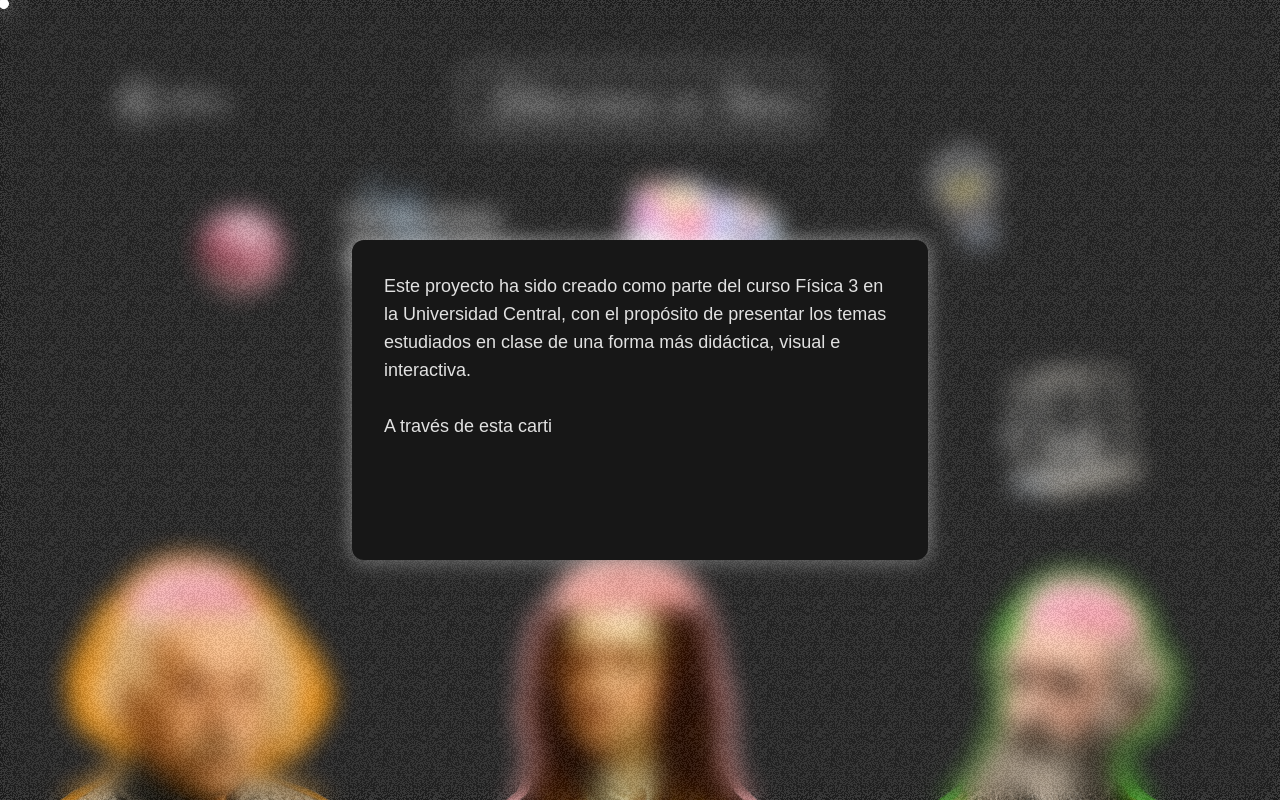
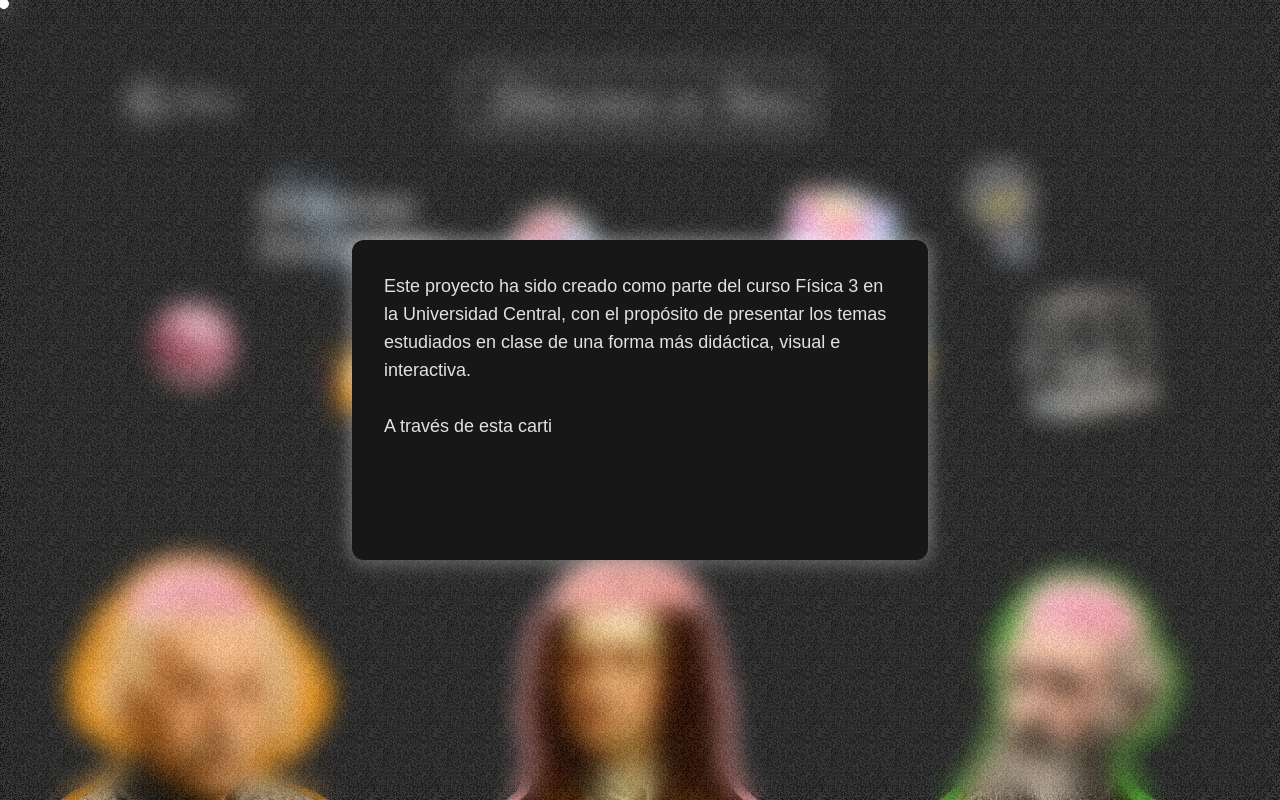
Before and after one commit to JohanSier/tailwind-practice, a React (Vite) app: page /actividades in a window 1280 px wide. Built offline with nearby package versions, Linux system fonts and the light colour scheme; a web font is replaced by a local one.

Commit message:
fix: change icons positioning to make it more responsive
- Instead of using top, left, bottom we used translate to make it more responsive

```diff
--- a/src/pages/Activities.jsx
+++ b/src/pages/Activities.jsx
@@ -12,7 +12,6 @@ import flor from "../assets/images/three-d/3dflower.png";
 import aladin from "../assets/images/three-d/aladin.png";
 import bombillo from "../assets/images/three-d/bombillo.png";
 import resorte from "../assets/images/three-d/resorte.png";
-import circle from "../assets/images/three-d/circle.png";
 import cubito from "../assets/images/three-d/cubito.png";
 import pendulo from "../assets/images/three-d/penduloNewton.png";
 import sol from "../assets/images/three-d/sol.png";
@@ -73,7 +72,7 @@ const Activities = () => {
     >
       <Link
         onClick={handleClick}
-        className="z-90 cursor-pointer absolute top-20 left-30 flex items-center gap-2 justify-center w-fit box-border hover:opacity-50"
+        className="z-90 cursor-pointer absolute top-20 left-[10%] flex items-center gap-2 justify-center w-fit box-border hover:opacity-50"
       >
         <img src={arrow} alt="arrow" className="w-10 h-10" />
         <span
@@ -126,18 +125,22 @@ const Activities = () => {
         </div>
 
         <Link
-          className="w-30 absolute bottom-117 left-45"
+          className="w-30 absolute"
           style={{
-            transform: `translateY(${hovered.sphere ? 0 : floatOffset * 2}px)`,
+            top: "35%",
+            left: "15%",
+            transform: `translate(-50%, -50%) translateY(${hovered.sphere ? 0 : floatOffset * 2}px)`
           }}
         >
           <img className="hover:scale-120 hover:opacity-50" src={sphere} alt="esfera 3d" />
         </Link>
 
        <Link to='/sistemas-oscilantes'
-  className="w-20 absolute top-9 left-95 -rotate-20 group"
+  className="w-20 absolute -rotate-20 group"
   style={{
-    transform: `translateY(${hovered.resorte ? 0 : floatOffset * 0.9}px)`,
+    top: "12%",
+    left: "28%",
+    transform: `translate(-50%, -50%) translateY(${hovered.resorte ? 0 : floatOffset * 0.9}px)`,
   }}
 >
   <img
@@ -151,51 +154,55 @@ const Activities = () => {
 </Link>
 
         <Link
-          className="w-50 absolute top-7 left-165 -rotate-55"
+          className="w-50 absolute -rotate-55"
           style={{
-            transform: `translateY(${hovered.flor ? 0 : floatOffset * 0.8}px)`,
+            top: "2%",
+            left: "48%",
+            transform: `translate(-50%, -50%) translateY(${hovered.flor ? 0 : floatOffset * 0.8}px)`,
           }}
         >
           <img className="hover:scale-120 hover:opacity-50" src={flor} alt="flor 3d" />
         </Link>
 
         <Link
-          className="w-25 absolute top-65 left-100 -rotate-20"
+          className="w-25 absolute -rotate-20"
           style={{
-            transform: `translateY(${hovered.sol ? 0 : floatOffset * 0.7}px)`,
+            top: "35%",
+            left: "30%",
+            transform: `translate(-50%, -50%) translateY(${hovered.sol ? 0 : floatOffset * 0.7}px)`,
           }}
         >
           <img className="hover:scale-120 hover:opacity-50" src={sol} alt="sol ilustracion" />
         </Link>
 
         <Link
-          className="w-30 absolute top-15 right-135 rotate-5"
+          className="w-30 absolute rotate-5"
           style={{
-            transform: `translateY(${
-              hovered.cubito ? 0 : floatOffset * 1.8
-            }px)`,
+            top: "20%",
+            left: "65%",
+            transform: `translate(-50%, -50%) translateY(${hovered.cubito ? 0 : floatOffset * 1.8}px)`,
           }}
         >
           <img className="hover:scale-120 hover:opacity-50" src={cubito} alt="cubo 3d" />
         </Link>
 
         <Link
-          className="w-37 absolute top-0 right-59 -rotate-15"
+          className="w-37 absolute -rotate-15"
           style={{
-            transform: `translateY(${
-              hovered.bombillo ? 0 : floatOffset * 1.0
-            }px)`,
+            top: "10%",
+            left: "80%",
+            transform: `translate(-50%, -50%) translateY(${hovered.bombillo ? 0 : floatOffset * 1.0}px)`,
           }}
         >
           <img className="hover:scale-120 hover:opacity-50" src={bombillo} alt="bombillo 3d" />
         </Link>
 
         <Link
-          className="w-30 absolute top-60 right-95 -rotate-0"
+          className="w-30 absolute -rotate-0"
           style={{
-            transform: `translateY(${
-              hovered.aladin ? 0 : floatOffset * 1.6
-            }px)`,
+            top: "38%",
+            left: "69%",
+            transform: `translate(-50%, -50%) translateY(${hovered.aladin ? 0 : floatOffset * 1.6}px)`,
           }}
         >
           <img
@@ -206,11 +213,11 @@ const Activities = () => {
         </Link>
 
         <Link
-          className="w-45 absolute top-55 right-30 -rotate-0"
+          className="w-45 absolute -rotate-0"
           style={{
-            transform: `translateY(${
-              hovered.pendulo ? 0 : floatOffset * 1.4
-            }px)`,
+            top: "35%",
+            left: "85%",
+            transform: `translate(-50%, -50%) translateY(${hovered.pendulo ? 0 : floatOffset * 1.4}px)`,
           }}
         >
           <img className="hover:scale-120 hover:opacity-50" src={pendulo} alt="pendulo 3d" />
```
